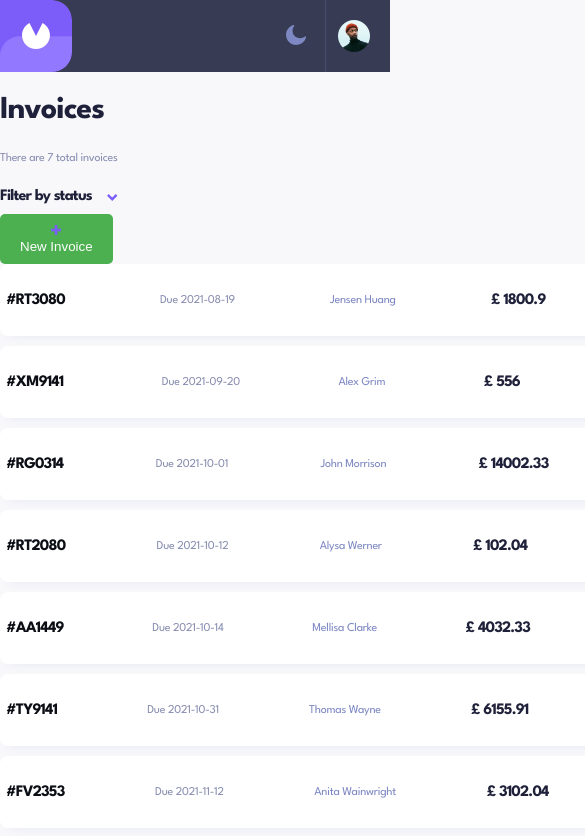
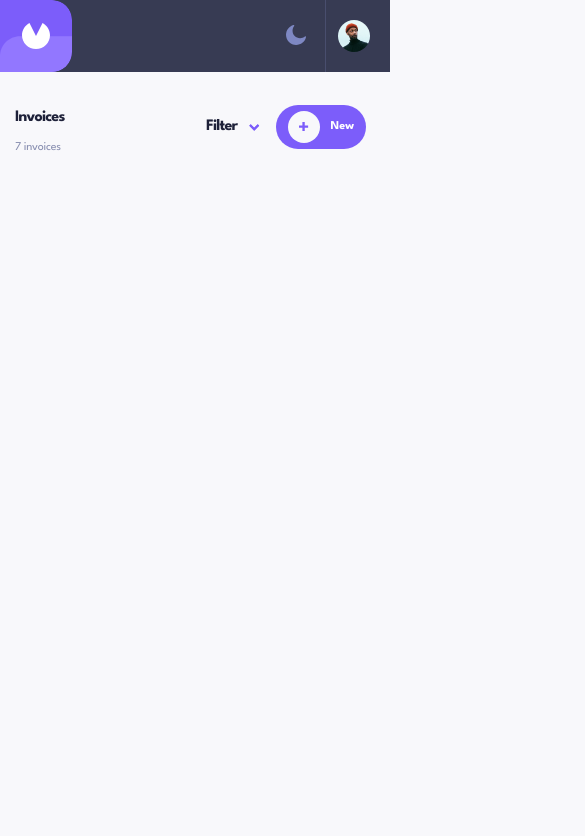
Before and after one commit to Nicocurtis16/FRONTEND-SPECIALIZATION-LABS, an Angular app in the folder Invoice-App/: page / in a window 390 px wide. Shown: the top 836 px of the page, 585 px wide, since content can reach past the window. Built offline with nearby package versions, Linux system fonts and the light colour scheme.

Commit message:
set the responsivness for the invoice

```diff
--- a/Invoice-App/src/app/component/invoice-header/invoice-header.component.css
+++ b/Invoice-App/src/app/component/invoice-header/invoice-header.component.css
@@ -1,4 +1,56 @@
-@media (min-width: 960px) {
+@media (max-width: 600px) {
+  .desktop{
+    display: none;
+  }
+  .desk{
+    display: none;
+  }
+  .invoiceHeader{
+    width: 90%;
+    height: 59px;
+    margin-bottom: 30px;
+    display: flex;
+    align-items: center;
+    justify-content: space-between;
+    margin-top: 25px;
+    margin-left: 15px;
+  }
+  .invoiceHeaderLeft {
+    height: 41px;
+    width: 84px;
+    display: flex;
+    flex-direction: column;
+    justify-content: start;
+  }
+  .invoiceTitle{
+    width: 100%;
+    height: 22px;
+    display: flex;
+    align-items: center;
+  }
+  .invoiceCount{
+    width: 180px;
+    height: auto;
+    display: flex;
+    justify-content: start;
+    align-items: center;
+  }
+
+  .invoiceHeaderRight{
+    height: 100%;
+    width: 160px;
+    display: flex;
+    justify-content: space-between;
+    align-items: center;
+  }
+  .invoiceFilter{
+    align-items: center;
+    display: flex;
+    width: 118px;
+    height: 59px;
+  }
+}
+  @media (min-width: 960px) {
   .invoiceHeader{
     width: 100%;
     height: 59px;
@@ -41,4 +93,10 @@
     width: 118px;
     height: 59px;
   }
+  .mob{
+    display: none;
+  }
+  .mobile{
+    display: none;
+  }
 }
--- a/Invoice-App/src/app/component/invoice-header/invoice-header.component.html
+++ b/Invoice-App/src/app/component/invoice-header/invoice-header.component.html
@@ -1,7 +1,9 @@
 <div class="invoiceHeader">
   <div class="invoiceHeaderLeft">
     <div class="invoiceTitle">
-      <app-head-line [variant]="'h1'" [text]="'Invoices'" [color]="'--secondary-color'"></app-head-line>
+      <app-head-line [variant]="'h1'" [text]="'Invoices'" [color]="'--secondary-color'" class="desktop"></app-head-line>
+      <app-head-line [variant]="'h3'" [text]="'Invoices'" [color]="'--secondary-color'" class="mobile"></app-head-line>
+
     </div>
     <div class="invoiceCount">
       <app-data-length [dataLength]="invoiceCount"></app-data-length>
@@ -12,7 +14,9 @@
       <app-filter (filterChange)="onFilterChange($event)"></app-filter>
     </div>
     <div class="newInvoice">
-          <app-button variant="new-invoice">New Invoice</app-button>
+      <app-button variant="new-invoice" class="desk">New Invoice</app-button>
+      <app-button variant="new-invoice" class="mob">New </app-button>
+
     </div>
   </div>
 
--- a/Invoice-App/src/app/component/invoice/invoice.component.html
+++ b/Invoice-App/src/app/component/invoice/invoice.component.html
@@ -5,46 +5,46 @@
   </div>
 
   <!-- Display either all invoices or filtered ones -->
-  <button *ngFor="let invoice of displayedInvoices" class="invoiceCard" (click)="selectInvoice(invoice)">
-    <div class="invoiceId">
-      <app-head-line
-        [variant]="'h3'"
-        [text]="'#' + invoice.id"
-        [color]="'--base-black'"
-      ></app-head-line>
-    </div>
+<!--  <button *ngFor="let invoice of displayedInvoices" class="invoiceCard" (click)="selectInvoice(invoice)">-->
+<!--    <div class="invoiceId">-->
+<!--      <app-head-line-->
+<!--        [variant]="'h3'"-->
+<!--        [text]="'#' + invoice.id"-->
+<!--        [color]="'&#45;&#45;base-black'"-->
+<!--      ></app-head-line>-->
+<!--    </div>-->
 
-    <div class="invoicePaymentDue">
-      <app-text
-        [variant]="'body1'"
-        [text]="'Due ' + invoice.paymentDue"
-        [color]="'--grey-color-dark'"
-      ></app-text>
-    </div>
+<!--    <div class="invoicePaymentDue">-->
+<!--      <app-text-->
+<!--        [variant]="'body1'"-->
+<!--        [text]="'Due ' + invoice.paymentDue"-->
+<!--        [color]="'&#45;&#45;grey-color-dark'"-->
+<!--      ></app-text>-->
+<!--    </div>-->
 
-    <div class="invoiceClientName">
-      <app-text
-        [variant]="'body1'"
-        [text]="invoice.clientName"
-        [color]="'--tertiary'"
-      ></app-text>
-    </div>
+<!--    <div class="invoiceClientName">-->
+<!--      <app-text-->
+<!--        [variant]="'body1'"-->
+<!--        [text]="invoice.clientName"-->
+<!--        [color]="'&#45;&#45;tertiary'"-->
+<!--      ></app-text>-->
+<!--    </div>-->
 
-    <div class="invoicePrice">
-      <app-head-line
-        [variant]="'h3'"
-        [text]="'£ ' + invoice.total"
-        [color]="'--secondary-color'"
-      ></app-head-line>
-    </div>
+<!--    <div class="invoicePrice">-->
+<!--      <app-head-line-->
+<!--        [variant]="'h3'"-->
+<!--        [text]="'£ ' + invoice.total"-->
+<!--        [color]="'&#45;&#45;secondary-color'"-->
+<!--      ></app-head-line>-->
+<!--    </div>-->
 
-    <div class="invoiceStatus">
-      <app-badge [status]="invoice.status"></app-badge>
-      <div class="invoiceStatusIcon">
-        <img src="assets/images/icon-arrow-right.svg">
-      </div>
-    </div>
-  </button>
+<!--    <div class="invoiceStatus">-->
+<!--      <app-badge [status]="invoice.status"></app-badge>-->
+<!--      <div class="invoiceStatusIcon">-->
+<!--        <img src="assets/images/icon-arrow-right.svg">-->
+<!--      </div>-->
+<!--    </div>-->
+<!--  </button>-->
 
   <!-- Show message if no invoices match filter -->
   <div *ngIf="displayedInvoices.length === 0" class="no-invoices">
--- a/Invoice-App/src/app/features/button/button.component.css
+++ b/Invoice-App/src/app/features/button/button.component.css
@@ -1,41 +1,111 @@
 @media (max-width: 600px) {
 
+
   .button {
-    padding: 10px 20px;
+    font-family: 'League Spartan', sans-serif;
+    padding: 10px 12px;
     border: none;
-    border-radius: 5px;
+    border-radius: 24px;
     cursor: pointer;
+    font-size: 12px;
+    font-weight: 700;
 
     &.new-invoice {
-      background-color: #4CAF50;
+      width: 90px;
+      height: 44px;
+      background-color: var(--primary-color);
       color: white;
+      display: flex;
+      justify-content: space-between;
+      align-items: center;
+
+      &:hover {
+        background-color:var(--primary-color-light);
+      }
+    }
+
+    .button-icon {
+      width: 10px;
+      height: 10px;
+    }
+
+    .buttonIconPanel {
+      display: flex;
+      justify-content: center;
+      align-items: center;
+      height: 32px;
+      width: 32px;
+      background-color: var(--light-BG);
+      border-radius: 50%;
     }
 
     &.delete {
-      background-color: #f44336;
-      color: white;
+      background-color: var(--error-color);
+      color: var(--light-BG);
+      height: 48px;
+      width: 89px;
+
+      &:hover {
+        background-color:#FF9797;
+      }
     }
 
     &.edit {
-      background-color: #2196F3;
-      color: white;
+      height: 48px;
+      width: 73px;
+      background-color: #F9FAFE;
+      color: var(--tertiary);
+
+      &:hover {
+        background-color: #DFE3FA;
+      }
     }
 
     &.marked-as-paid {
-      background-color: #FFC107;
+      width: 131px;
+      height: 48px;
+      background-color: var(--primary-color);
       color: white;
+
+      &:hover {
+        background-color: var(--primary-color-light);
+      }
     }
 
     &.save-as-draft {
-      background-color: #9E9E9E;
-      color: white;
+      height: 48px ;
+      width: 133px;
+      background-color: #373B53;
+      color: #888EB0;
+
+      &:hover {
+        background-color: #0C0E16;
+        color: #888EB0;
+      }
     }
 
     &.add-new-item {
-      background-color: #3F51B5;
-      color: white;
+      width: 350px;
+      height: 48px;
+      background-color: #F9FAFE;
+      color: #7E88C3;
+
+      &:hover {
+        background-color: #DFE3FA;
+        color: #7E88C3;
+      }
     }
+    &.cancel {
+      width: 91px;
+      height: 48px;
+      background-color: #F9FAFE;
+      color: #7E88C3;
 
+      &:hover {
+        background-color: #DFE3FA;
+        color: #7E88C3;
+      }
+    }
   }
 }
 @media (min-width: 600px) and (max-width: 960px) {
@@ -183,4 +253,6 @@
         color: #7E88C3;
       }
     }
-  }}
+
+  }
+}
--- a/Invoice-App/src/app/features/data-length/data-length.component.css
+++ b/Invoice-App/src/app/features/data-length/data-length.component.css
@@ -0,0 +1,10 @@
+@media (max-width: 600px) {
+  .desktop{
+    display: none;
+  }
+}
+@media (min-width: 960px) {
+  .mobile{
+    display: none;
+  }
+}
--- a/Invoice-App/src/app/features/data-length/data-length.component.html
+++ b/Invoice-App/src/app/features/data-length/data-length.component.html
@@ -1 +1,2 @@
-<app-text [variant]="'body1'" [text]="'There are ' + dataLength + ' total invoices'" [color]="'--grey-color-dark'"></app-text>
+<app-text [variant]="'body1'" [text]="'There are ' + dataLength + ' total invoices'" [color]="'--grey-color-dark'" class="desktop"></app-text>
+<app-text [variant]="'body1'" [text]="dataLength + ' invoices'" [color]="'--grey-color-dark'" class="mobile"></app-text>
--- a/Invoice-App/src/app/features/filter/filter.component.css
+++ b/Invoice-App/src/app/features/filter/filter.component.css
@@ -1,3 +1,90 @@
+@media (max-width: 600px) {
+  .desktop{
+    display: none;
+  }
+  .dropdown-container {
+    position: relative; /* Ensures that the dropdown content is positioned relative to this container */
+    width: 54px; /* Adjust the container width as needed */
+  }
+
+  .dropdown-button {
+    padding: 0;
+    display: flex;
+    align-items: center;
+    justify-content: space-between;
+    width: 100%;
+    cursor: pointer;
+    border: none;
+    background-color: transparent;
+  }
+
+  .dropdown-content {
+    cursor: pointer;
+    background-color: white;
+    border-radius: 8px;
+    width: 100px; /* Adjust width as needed */
+    height: 110px; /* Adjust height as needed */
+    box-shadow: 0 2px 4px rgba(0,0,0,0.1);
+    z-index: 32;
+    padding: 12px;
+    position: absolute;
+    top: 100%; /* Position directly below the button */
+    left: 50%; /* Center horizontally */
+    transform: translateX(-50%); /* Ensure centering by offsetting by 50% of its own width */
+  }
+
+  .dropdown-content label {
+    cursor: pointer;
+    display: flex;
+    align-items: center;
+  }
+
+
+
+  .label {
+    display: flex;
+  }
+  input{
+    margin-right: 10px;
+    height: 16px;
+    width: 16px;
+  }
+  /* Default styles for the checkbox */
+  .dropdown-content input[type="checkbox"] {
+    width: 16px;
+    height: 16px;
+    border: 2px solid var(--grey); /* Default border color */
+    border-radius: 4px; /* Rounded corners */
+    background-color: var(--grey); /* Default background */
+    transition: all 0.3s ease; /* Smooth transition for state changes */
+  }
+
+
+
+  /* When checkbox is unchecked */
+  .dropdown-content input[type="checkbox"]:not(:checked) {
+    background-color: var(--grey); /* White background when unchecked */
+    border-color: var(--grey); /* Default border */
+  }
+
+  /* When checkbox is hovered */
+  .dropdown-content input[type="checkbox"]:hover {
+    background-color: var(--grey);
+    border-color: var(--primary-color);
+  }
+
+  /* When checkbox is checked and hovered */
+  .dropdown-content input[type="checkbox"]:checked:hover {
+    background-color: var(--grey); /* Darker green when checked and hovered */
+    border-color: var(--primary-color); /* Darker green border when checked and hovered */
+  }
+
+
+}
+@media (min-width: 960px) {
+  .mob{
+    display: none;
+  }
   .dropdown-container {
     position: relative; /* Ensures that the dropdown content is positioned relative to this container */
     width: 118px; /* Adjust the container width as needed */
@@ -74,3 +161,6 @@ input{
     background-color: var(--grey); /* Darker green when checked and hovered */
     border-color: var(--primary-color); /* Darker green border when checked and hovered */
   }
+
+
+}
--- a/Invoice-App/src/app/features/filter/filter.component.html
+++ b/Invoice-App/src/app/features/filter/filter.component.html
@@ -2,7 +2,9 @@
   <button
     (click)="toggleDropdown()"
     class="dropdown-button p-2 border rounded flex items-center gap-2">
-    <app-head-line [variant]="'h3'" [text]="'Filter by status'" [color]="'--secondary-color'"></app-head-line>
+    <app-head-line [variant]="'h3'" [text]="'Filter by status'" [color]="'--secondary-color'" class="desktop"></app-head-line>
+    <app-head-line [variant]="'h3'" [text]="'Filter'" [color]="'--secondary-color'" class="mob"></app-head-line>
+
     <div>
       <img
         [src]="isDropdownOpen ? 'assets/images/icon-arrow-up.svg' : 'assets/images/icon-arrow-down.svg'"
```
Lines whose indentation alone changed are shown as unchanged.
